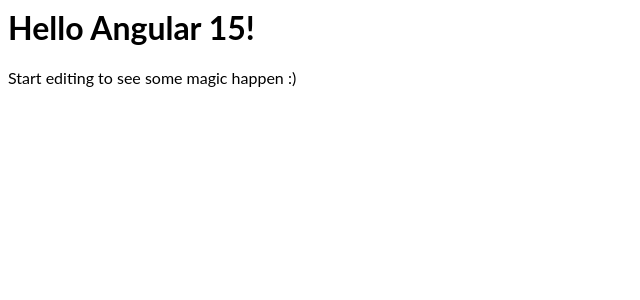
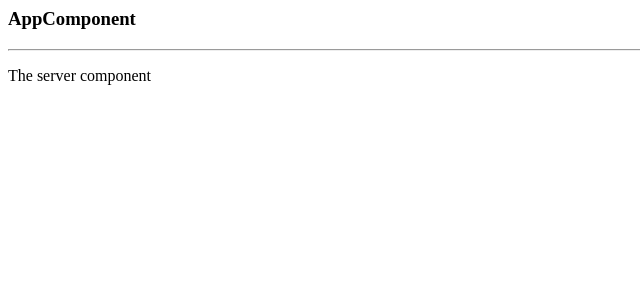
Before and after one commit to Mandeeptq79/angular-ivy-atcgu, an Angular app: page / in a window 1280 px wide. Shown: the top 300 px of the page, without its empty margins (0-640 px from the left). Built offline with nearby package versions, Linux system fonts and the light colour scheme.

Commit message:
2 files modified, 2 added

```diff
--- a/src/app/app.component.html
+++ b/src/app/app.component.html
@@ -1,4 +1,3 @@
-<hello name="{{ name }}"></hello>
-<p>
-  Start editing to see some magic happen :)
-</p>
+<h3>AppComponent</h3>
+<hr />
+<app-server></app-server>
--- /dev/null
+++ b/src/app/server/server.component.html
@@ -0,0 +1 @@
+<p>The server component</p>
```
Also changed, not shown: src/app/app.module.ts (+5 -4 lines), src/app/server/server.component.ts (added, +7 -0 lines).
